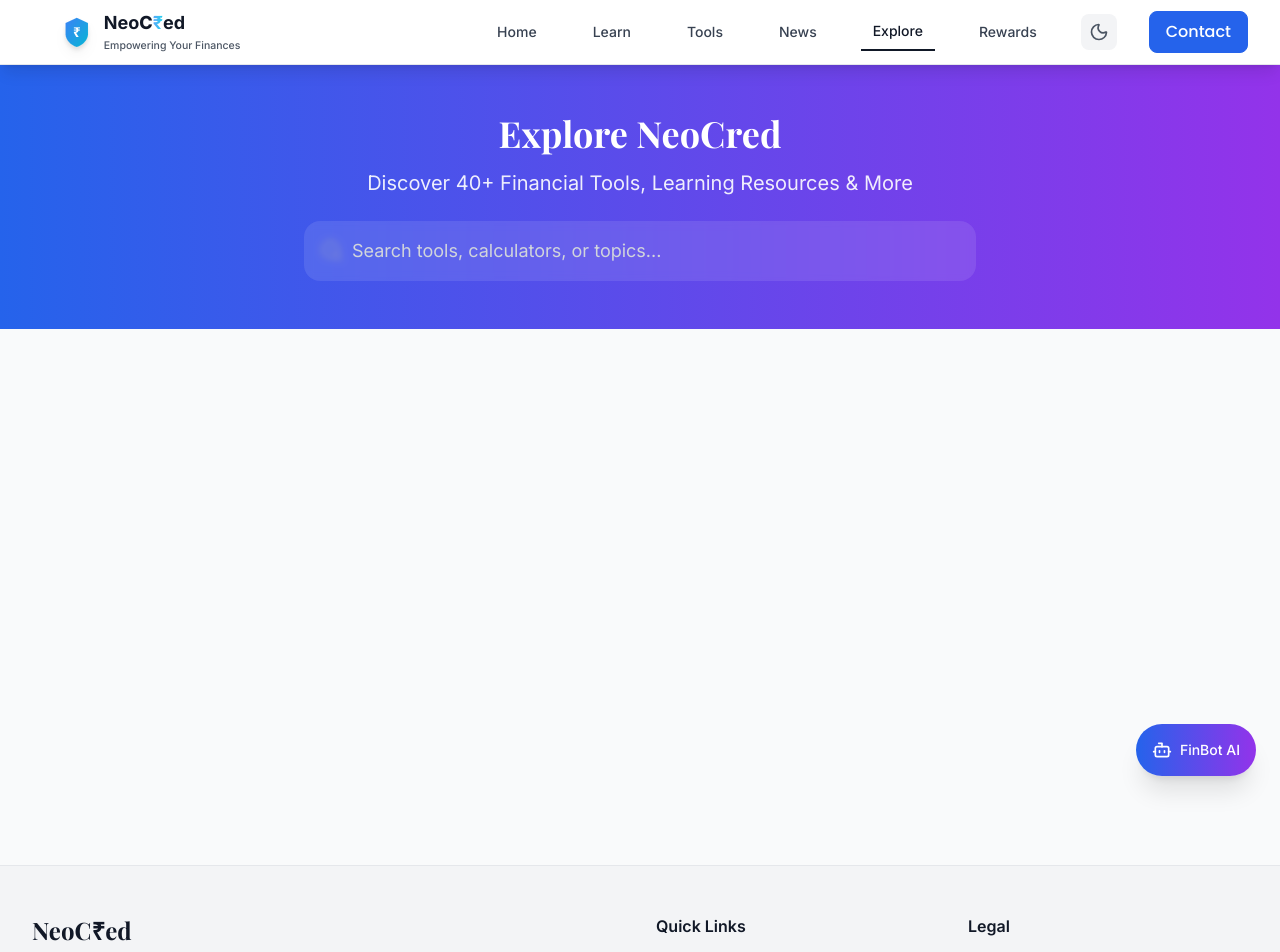
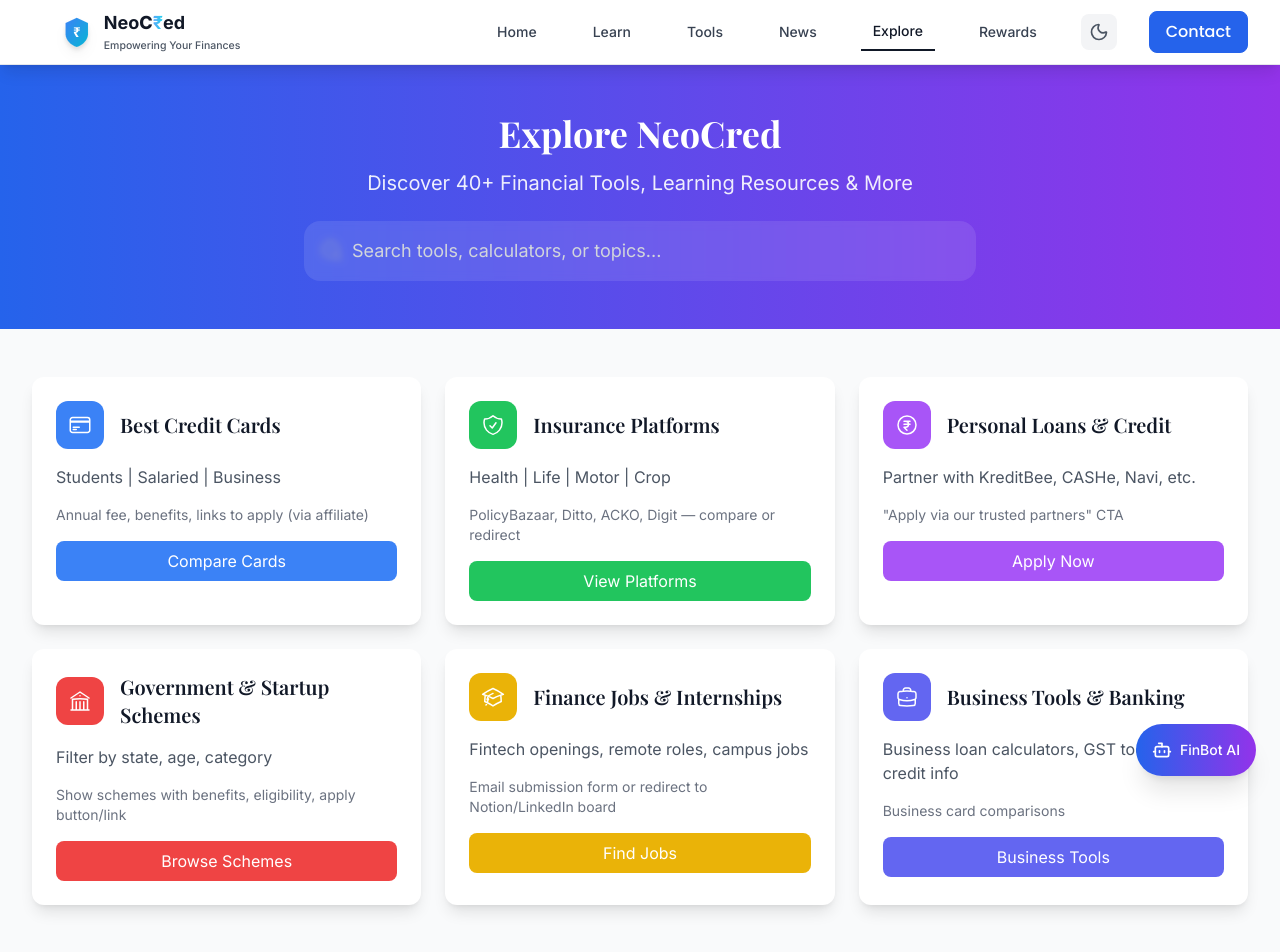
Before and after one commit to Rakesh-dev369/Neocred.in, a React (Vite) app in the folder frontend/: page /explore in a window 1280 px wide. Shown: the top 952 px of the page. Built offline with nearby package versions, Linux system fonts and the light colour scheme.

Commit message:
feat: Add 6 feature cards to Explore page

```diff
--- a/frontend/src/pages/Explore.jsx
+++ b/frontend/src/pages/Explore.jsx
@@ -1,5 +1,13 @@
 import { useState } from 'react';
-import { MagnifyingGlassIcon } from '@heroicons/react/24/outline';
+import {
+  MagnifyingGlassIcon,
+  CreditCardIcon,
+  ShieldCheckIcon,
+  CurrencyRupeeIcon,
+  BuildingLibraryIcon,
+  AcademicCapIcon,
+  BriefcaseIcon
+} from '@heroicons/react/24/outline';
 
 export default function Explore() {
   const [searchTerm, setSearchTerm] = useState('');
@@ -34,7 +42,138 @@ export default function Explore() {
         </div>
       </div>
 
+      {/* Feature Cards */}
+      <div className="max-w-7xl mx-auto px-4 sm:px-6 lg:px-8 py-12">
+        <div className="grid grid-cols-1 md:grid-cols-2 lg:grid-cols-3 gap-6">
 
+          {/* Credit Cards */}
+          <div className="bg-white dark:bg-gray-800 rounded-xl p-6 shadow-lg hover:shadow-xl transition-all duration-300">
+            <div className="flex items-center mb-4">
+              <div className="bg-blue-500 p-3 rounded-xl mr-4">
+                <CreditCardIcon className="h-6 w-6 text-white" />
+              </div>
+              <h3 className="text-xl font-semibold text-gray-900 dark:text-white">
+                Best Credit Cards
+              </h3>
+            </div>
+            <p className="text-gray-600 dark:text-gray-300 mb-4">
+              Students | Salaried | Business
+            </p>
+            <p className="text-sm text-gray-500 dark:text-gray-400 mb-4">
+              Annual fee, benefits, links to apply (via affiliate)
+            </p>
+            <button className="w-full bg-blue-500 hover:bg-blue-600 text-white py-2 px-4 rounded-lg transition-colors">
+              Compare Cards
+            </button>
+          </div>
+
+          {/* Insurance Platforms */}
+          <div className="bg-white dark:bg-gray-800 rounded-xl p-6 shadow-lg hover:shadow-xl transition-all duration-300">
+            <div className="flex items-center mb-4">
+              <div className="bg-green-500 p-3 rounded-xl mr-4">
+                <ShieldCheckIcon className="h-6 w-6 text-white" />
+              </div>
+              <h3 className="text-xl font-semibold text-gray-900 dark:text-white">
+                Insurance Platforms
+              </h3>
+            </div>
+            <p className="text-gray-600 dark:text-gray-300 mb-4">
+              Health | Life | Motor | Crop
+            </p>
+            <p className="text-sm text-gray-500 dark:text-gray-400 mb-4">
+              PolicyBazaar, Ditto, ACKO, Digit — compare or redirect
+            </p>
+            <button className="w-full bg-green-500 hover:bg-green-600 text-white py-2 px-4 rounded-lg transition-colors">
+              View Platforms
+            </button>
+          </div>
+
+          {/* Personal Loans */}
+          <div className="bg-white dark:bg-gray-800 rounded-xl p-6 shadow-lg hover:shadow-xl transition-all duration-300">
+            <div className="flex items-center mb-4">
+              <div className="bg-purple-500 p-3 rounded-xl mr-4">
+                <CurrencyRupeeIcon className="h-6 w-6 text-white" />
+              </div>
+              <h3 className="text-xl font-semibold text-gray-900 dark:text-white">
+                Personal Loans & Credit
+              </h3>
+            </div>
+            <p className="text-gray-600 dark:text-gray-300 mb-4">
+              Partner with KreditBee, CASHe, Navi, etc.
+            </p>
+            <p className="text-sm text-gray-500 dark:text-gray-400 mb-4">
+              "Apply via our trusted partners" CTA
+            </p>
+            <button className="w-full bg-purple-500 hover:bg-purple-600 text-white py-2 px-4 rounded-lg transition-colors">
+              Apply Now
+            </button>
+          </div>
+
+          {/* Government Schemes */}
+          <div className="bg-white dark:bg-gray-800 rounded-xl p-6 shadow-lg hover:shadow-xl transition-all duration-300">
+            <div className="flex items-center mb-4">
+              <div className="bg-red-500 p-3 rounded-xl mr-4">
+                <BuildingLibraryIcon className="h-6 w-6 text-white" />
+              </div>
+              <h3 className="text-xl font-semibold text-gray-900 dark:text-white">
+                Government & Startup Schemes
+              </h3>
+            </div>
+            <p className="text-gray-600 dark:text-gray-300 mb-4">
+              Filter by state, age, category
+            </p>
+            <p className="text-sm text-gray-500 dark:text-gray-400 mb-4">
+              Show schemes with benefits, eligibility, apply button/link
+            </p>
+            <button className="w-full bg-red-500 hover:bg-red-600 text-white py-2 px-4 rounded-lg transition-colors">
+              Browse Schemes
+            </button>
+          </div>
+
+          {/* Finance Jobs */}
+          <div className="bg-white dark:bg-gray-800 rounded-xl p-6 shadow-lg hover:shadow-xl transition-all duration-300">
+            <div className="flex items-center mb-4">
+              <div className="bg-yellow-500 p-3 rounded-xl mr-4">
+                <AcademicCapIcon className="h-6 w-6 text-white" />
+              </div>
+              <h3 className="text-xl font-semibold text-gray-900 dark:text-white">
+                Finance Jobs & Internships
+              </h3>
+            </div>
+            <p className="text-gray-600 dark:text-gray-300 mb-4">
+              Fintech openings, remote roles, campus jobs
+            </p>
+            <p className="text-sm text-gray-500 dark:text-gray-400 mb-4">
+              Email submission form or redirect to Notion/LinkedIn board
+            </p>
+            <button className="w-full bg-yellow-500 hover:bg-yellow-600 text-white py-2 px-4 rounded-lg transition-colors">
+              Find Jobs
+            </button>
+          </div>
+
+          {/* Business Tools */}
+          <div className="bg-white dark:bg-gray-800 rounded-xl p-6 shadow-lg hover:shadow-xl transition-all duration-300">
+            <div className="flex items-center mb-4">
+              <div className="bg-indigo-500 p-3 rounded-xl mr-4">
+                <BriefcaseIcon className="h-6 w-6 text-white" />
+              </div>
+              <h3 className="text-xl font-semibold text-gray-900 dark:text-white">
+                Business Tools & Banking
+              </h3>
+            </div>
+            <p className="text-gray-600 dark:text-gray-300 mb-4">
+              Business loan calculators, GST tools, MSME credit info
+            </p>
+            <p className="text-sm text-gray-500 dark:text-gray-400 mb-4">
+              Business card comparisons
+            </p>
+            <button className="w-full bg-indigo-500 hover:bg-indigo-600 text-white py-2 px-4 rounded-lg transition-colors">
+              Business Tools
+            </button>
+          </div>
+
+        </div>
+      </div>
     </div>
   );
 }
```
